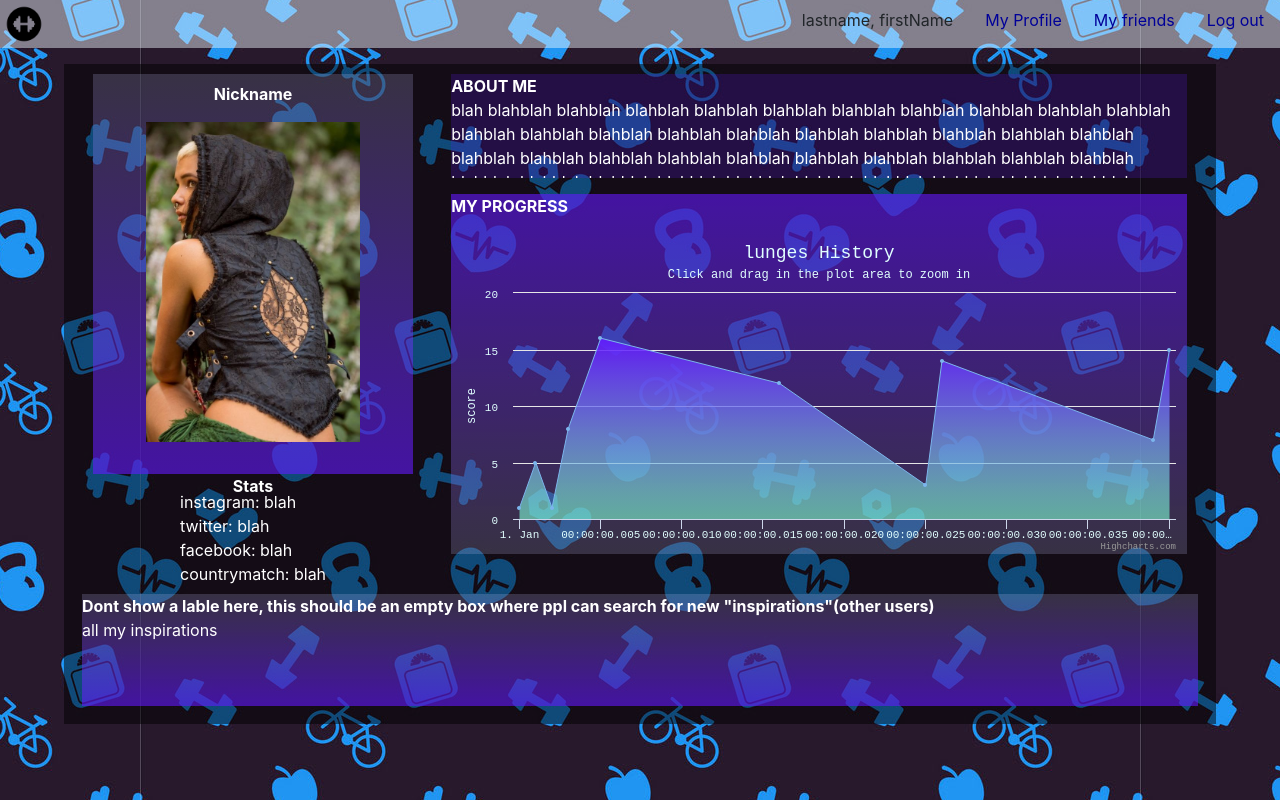
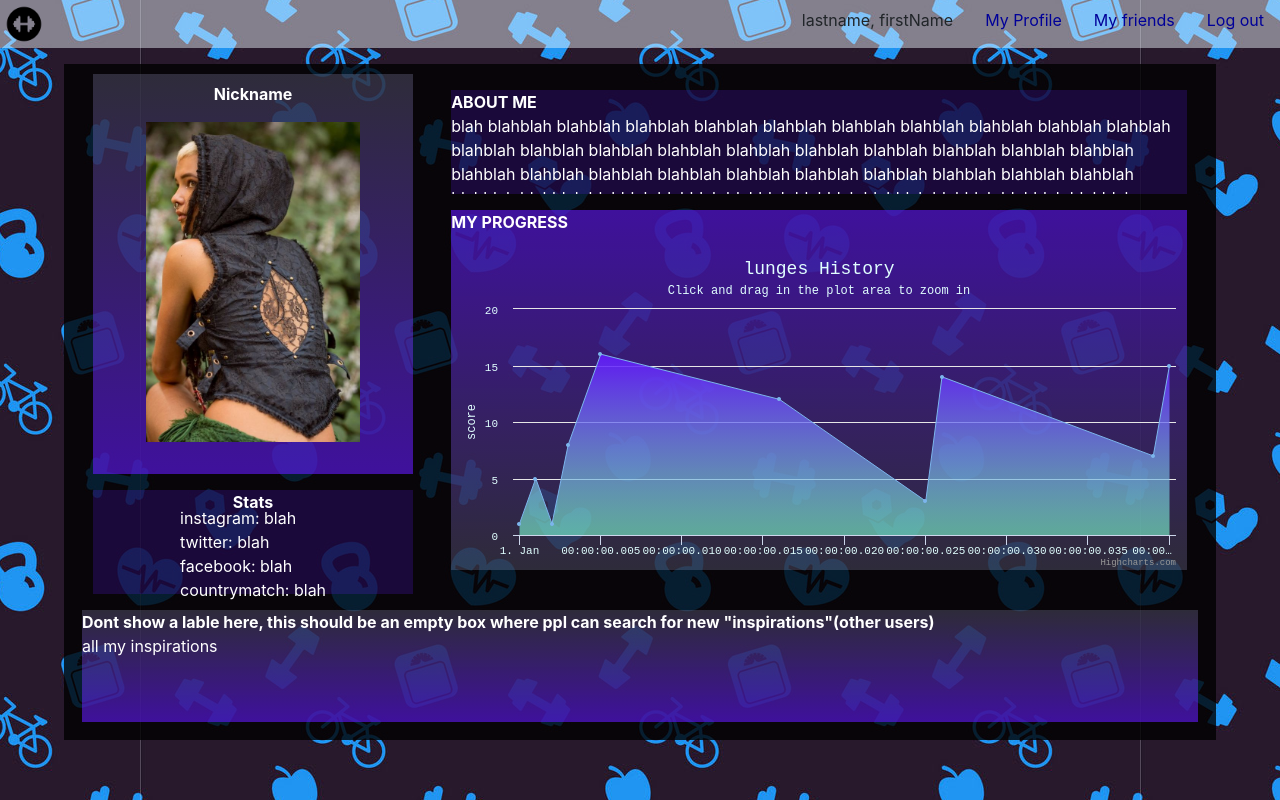
Before and after one commit to kennethcurrie/FitnessAppFrontEnd, a React (Create React App) app in the folder fitnessappfrontend/: page /user/1 in a window 1280 px wide. Built offline with nearby package versions, Linux system fonts and the light colour scheme.

Commit message:
more stylin'

```diff
--- a/fitnessappfrontend/src/components/profile/profile.component.scss
+++ b/fitnessappfrontend/src/components/profile/profile.component.scss
@@ -7,6 +7,11 @@
   justify-content: space-around;
   flex-wrap: wrap;
   color: white;
+}
+
+#main
+{
+  background-color: rgba(0, 0, 0, 0.8);
 }
 
 #content-holder
@@ -51,6 +56,7 @@
 
 #about-me-full
 {
+  margin-top: 1rem;
   background-color: rgba(100, 25, 255, .2);
 }
 
@@ -92,6 +98,12 @@
   justify-content: center;
 }
 
+#stats-full
+{
+  margin-top: 1rem;
+  background-color: rgba(100, 25, 255, .2);
+}
+
 .label
 {
   display:flex;
```
